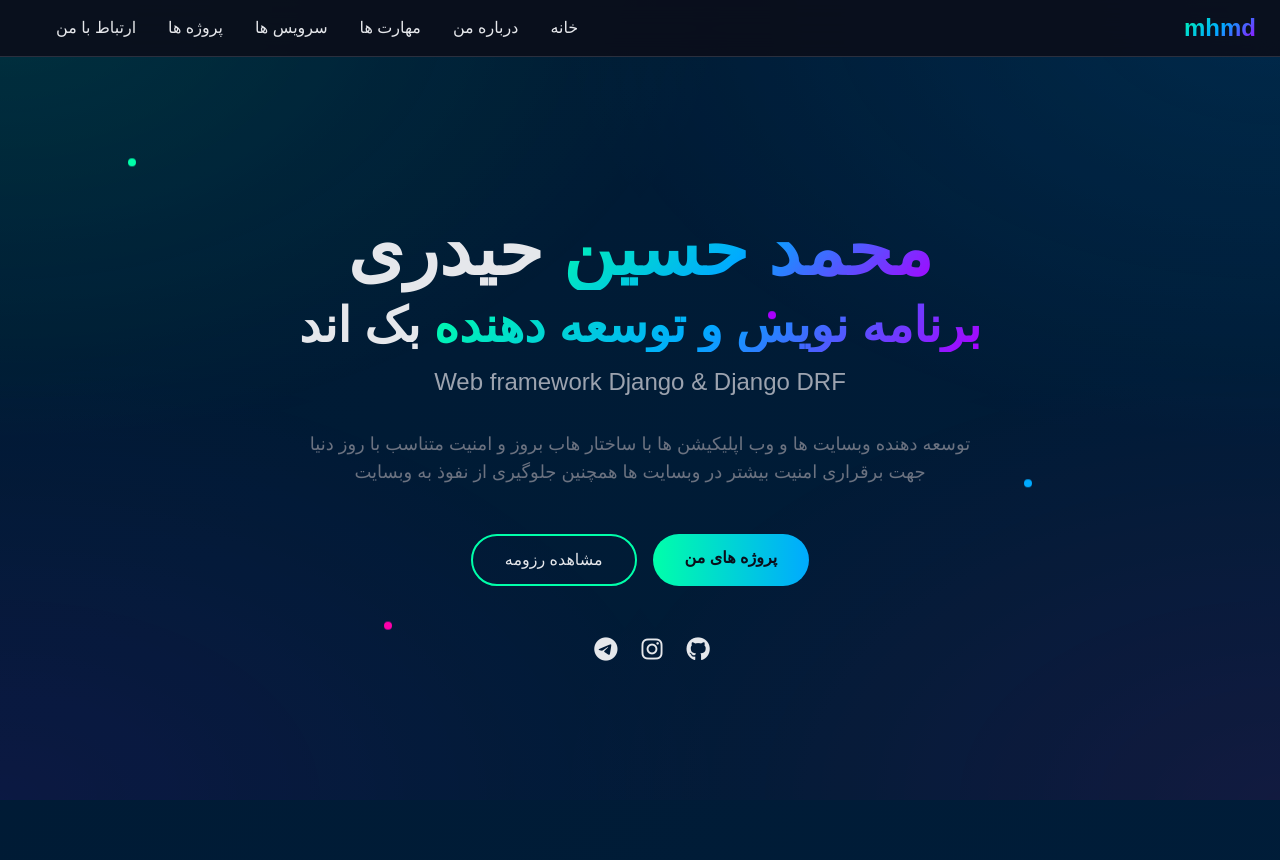
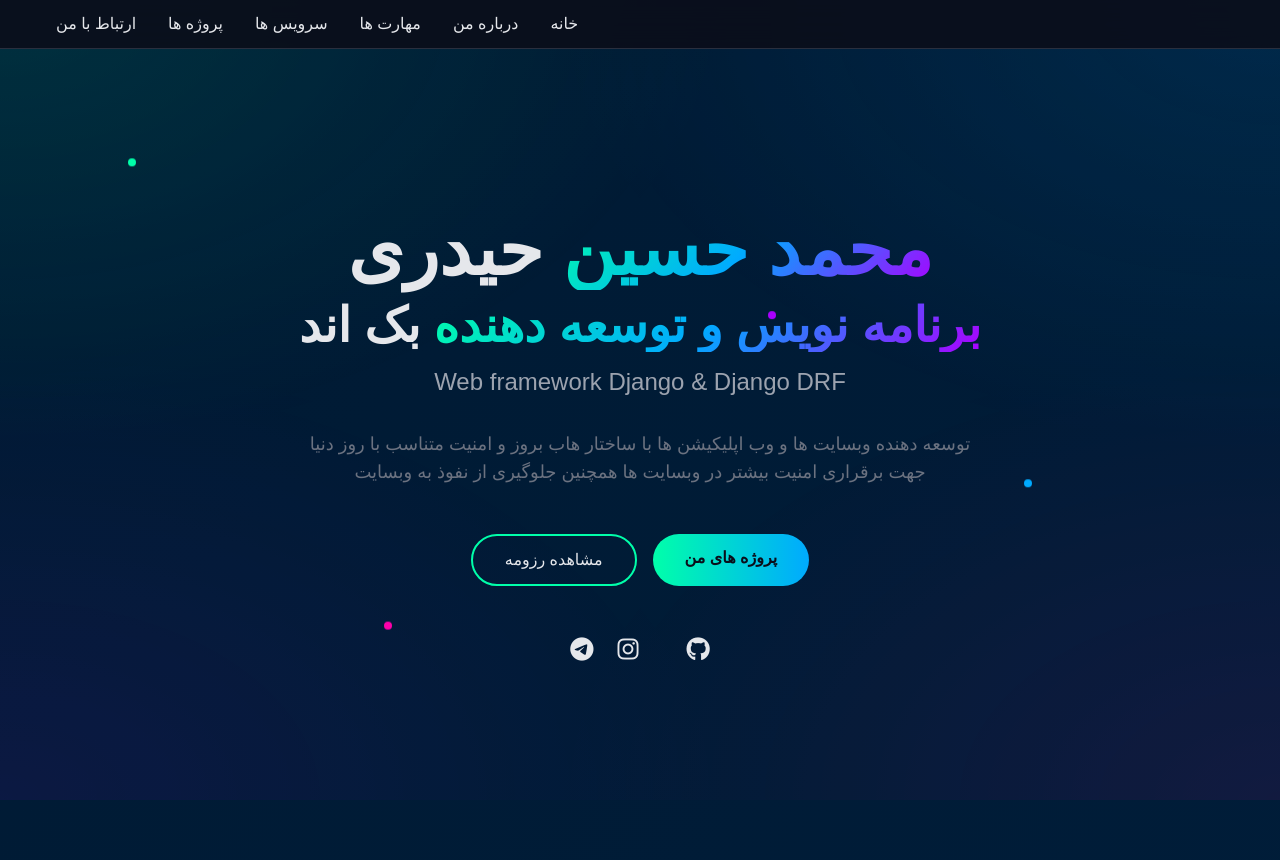
Before and after one commit to mhmdheydarii/Personal-website, a Django app: page / in a window 1280 px wide. Shown: the top 860 px of the page. Run offline with Django 5.2, Linux system fonts and the light colour scheme; data that the repository does not hold is empty; some libraries are stand-ins or nearby versions; some web fonts are replaced.

Commit message:
some changes

```diff
--- a/templates/portfolio/base.html
+++ b/templates/portfolio/base.html
@@ -86,7 +86,7 @@
     <nav class="fixed top-0 w-full bg-dark-bg/90 backdrop-blur-md border-b border-dark-border z-50">
         <div class="container mx-auto px-6 py-3">
             <div class="flex justify-between items-center">
-                <div class="text-2xl font-bold gradient-text">mhmd</div>
+                <div class="text-2xl font-bold gradient-text"></div>
                 {% include 'messages.html' %}
                 <ul class="hidden md:flex space-x-8 m">
                     <li><a href="#home" class="hover:text-aurora-green transition">خانه</a></li>
--- a/templates/portfolio/index.html
+++ b/templates/portfolio/index.html
@@ -28,7 +28,7 @@
                     مشاهده رزومه
                 </a>
             </div>
-            <div class="mt-12 flex justify-center space-x-6">
+            <div class="mt-12 flex justify-center gap-6">
 
                 <a href="#" class="text-2xl hover:text-aurora-blue transition"><i class="fab fa-github"></i></a>
                 <a href="#" class="text-2xl hover:text-aurora-purple transition"><i></i></a>
```
